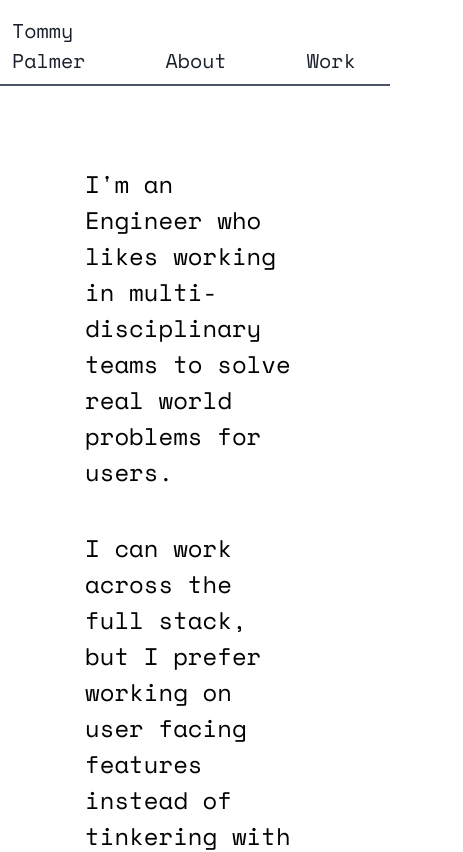
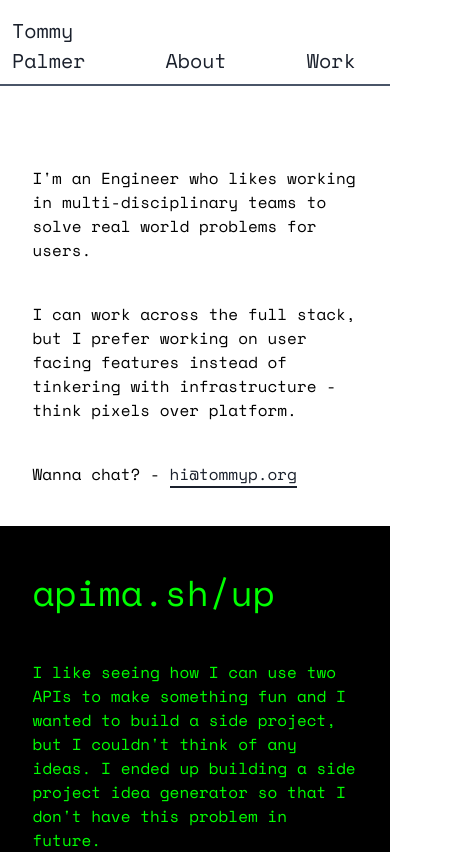
Before and after one commit to tommyp/tommyp.org, a Next.js app: page /work in a window 390 px wide. Shown: the top 852 px of the page, 463 px wide, since content can reach past the window. Built offline with nearby package versions, Linux system fonts and the light colour scheme.

Commit message:
fix some css issues and add paragraph about me

```diff
--- a/components/header.js
+++ b/components/header.js
@@ -30,7 +30,7 @@ export default class Header extends React.Component {
                 <a>About</a>
               </Link>
             </li>
-            <li className="text-xl md:text-3xl inline mr-20">
+            <li className="text-xl md:text-3xl inline">
               <Link href="/work">
                 <a>Work</a>
               </Link>
--- a/pages/work.js
+++ b/pages/work.js
@@ -6,7 +6,7 @@ import ExtA from "../components/external_a";
 
 const P = ({ children }) => {
   return (
-    <p className="text-2xl pt-10">
+    <p className="text-l md:text-2xl pt-10">
       {children}
     </p>
   )
@@ -61,7 +61,7 @@ export default class Work extends React.Component {
           />
         </Head>
         <Header />
-        <section className="mx-auto w-4/6 md:w-1/2 pl-5 pr-5 font-mono mb-10">
+        <section className="mx-auto w-5/6 md:w-4/6 md:w-1/2 md:pl-5 md:pr-5 font-mono mb-10">
           <P>
             I&apos;m an Engineer who likes working in multi-disciplinary teams to solve real world problems for users.
           </P>
@@ -75,7 +75,7 @@ export default class Work extends React.Component {
         </section>
         <section className="w-screen text-green-terminal font-mono bg-black">
           <section className="container w-5/6 mx-auto pt-10 pb-10">
-            <h2 className="text-6xl">
+            <h2 className="text-4xl md:text-6xl">
               <a href="https://www.apima.sh/up">
                 apima.sh/up
               </a>
```
